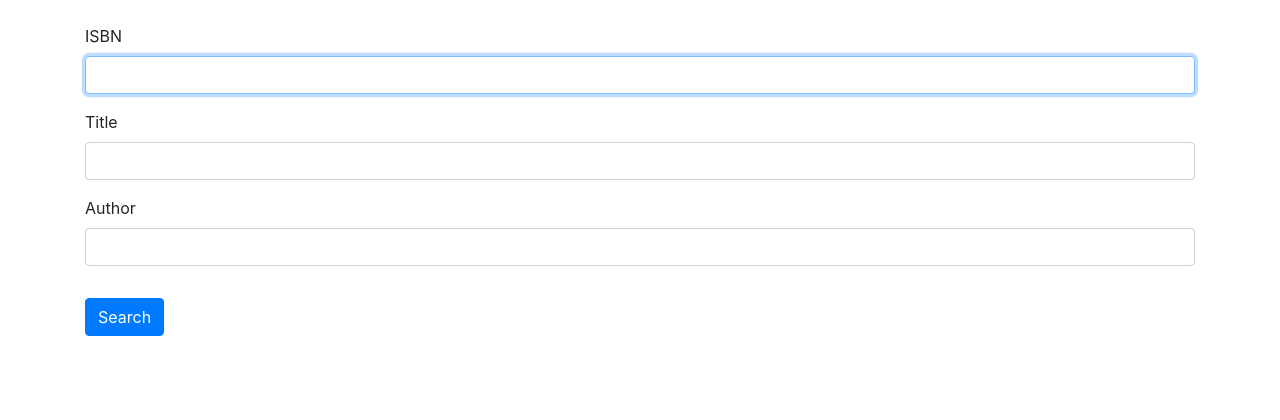
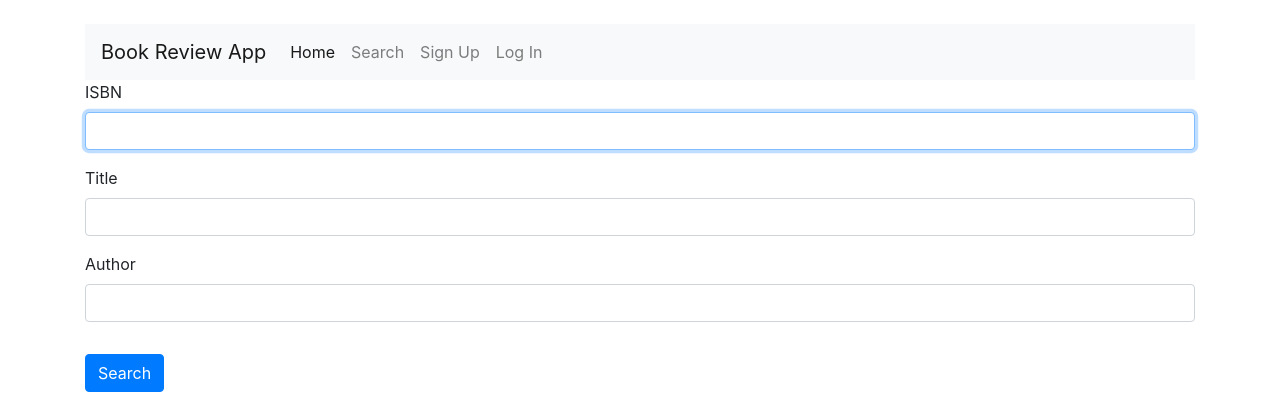
Before and after one commit to ilkeraslan/book-review-app, a Flask app: page /search in a window 1280 px wide. Shown: the top 420 px of the page. Run offline with Flask 2, Linux system fonts and the light colour scheme; the visitor is signed in with stand-in values (Sample User, id 1); some libraries are stand-ins or nearby versions.

Commit message:
Completed project. Added navbar and showing comments from users.

```diff
--- a/application.py
+++ b/application.py
@@ -9,7 +9,7 @@ from sqlalchemy.orm import scoped_session, sessionmaker
 from werkzeug.exceptions import default_exceptions
 from werkzeug.security import check_password_hash, generate_password_hash
 
-from helpers import login_required, get_book, userHasCommented
+from helpers import login_required, get_book, userHasCommented, get_reviews
 
 
 app = Flask(__name__)
@@ -193,21 +193,20 @@ def search():
 
 @app.route('/book/<isbn_num>', methods=['GET', 'POST'])
 def book(isbn_num):
-
-    # Use helper function `get_book()` to store results in book
-    book = get_book(isbn_num)
-
-    # Use Goodreads API https://www.goodreads.com/api
-    goodreads_response = requests.get("https://www.goodreads.com/book/review_counts.json", params={"key": goodreads_key, "isbns": isbn_num})
-    goodreads_json = (goodreads_response.json()['books'][0])
-
     # User reached route via POST
     if request.method == 'POST':
 
+        # Use helper function `get_book()` to store results in book
+        book = get_book(isbn_num)
+
+        # Use Goodreads API https://www.goodreads.com/api
+        goodreads_response = requests.get("https://www.goodreads.com/book/review_counts.json", params={"key": goodreads_key, "isbns": isbn_num})
+        goodreads_json = (goodreads_response.json()['books'][0])
+
         # Use helper function `get_reviews()` to store review results of that book
-        # TODO
-        # reviews = get_reviews(isbn_num)
+        reviews = get_reviews(isbn_num)
 
+        # Get corresponding fields from 'search form'
         numRating = request.form.get('reviewStar')
         textRating = request.form.get('reviewText')
         if (numRating is not None or textRating is not None):
@@ -218,7 +217,7 @@ def book(isbn_num):
             else:
                 numRating = int(numRating)
 
-            # Get isbn and user_id
+            # Verify that user has logged in
             if (session['user_id'] is None):
                 print("You have to log in to submit a review")
                 return redirect(url_for('login'))
@@ -227,9 +226,7 @@ def book(isbn_num):
 
             # Check user_id from the database to ensure that user has not submitted another review for that book
             hasCommented = userHasCommented(user_id, isbn_num)
-            print(hasCommented)
             if (hasCommented is True):
-                print("You have already submitted a comment for that book!")
                 flash("You have already submitted a comment for that book!")
                 return redirect(url_for('search'))
             else:
@@ -239,7 +236,7 @@ def book(isbn_num):
                 db.close()
                 # Give feedback to user
                 flash("Submitted your comment!")
-        return render_template('book.html', isbn_num=isbn_num, book=book, book_json=goodreads_json)
+        return render_template('book.html', isbn_num=isbn_num, book=book, book_json=goodreads_json, reviews=reviews)
     else:
         flash("GET Method Not Allowed!")
         return redirect(url_for('search'))
--- a/helpers.py
+++ b/helpers.py
@@ -51,10 +51,55 @@ def get_book(isbn_num):
     return book
 
 
+#Helper function to verify if a user has commented on a book or not
 def userHasCommented(user_id, isbn_num):
+    """
+    Verifies if a user has commented on a book or not.
+    Accepts the id of that user and the isbn number of that book.
+    Returns boolean (true/false)
+    """
     row = db.execute('SELECT * FROM reviews WHERE (isbn = :isbn) AND  (user_id = :user_id)', {"isbn": isbn_num, "user_id": user_id}).fetchall()
 
     if len(row) == 0:
         return False
     else:
         return True
+
+
+# Helper function to get reviews for a specific book
+def get_reviews(isbn_num):
+    """
+    Gets reviews of a book and returns as a dict object
+    """
+    rows = db.execute('SELECT * FROM reviews WHERE (isbn = :isbn)', {"isbn": isbn_num}).fetchall()
+    reviews = []
+
+    # If no review exists, return None
+    if len(rows) == 0:
+        return None
+    else:
+        # Push it to list with a foreach loop
+        for row in rows:
+            reviews.append({
+                'review_id': row.review_id,
+                'isbn': row.isbn,
+                'user_id': row.user_id,
+                'username': get_username(row.user_id),
+                'rating': row.rating,
+                'text_review': row.text_review,
+            })
+        return reviews
+
+
+# Helper function to get username
+def get_username(user_id):
+    """
+    Returns username from db
+    """
+    row = db.execute('SELECT * FROM users WHERE user_id = :user_id', {"user_id": user_id}).fetchone()
+    if len(row) is 0:
+         username = 'No such user!'
+         return username
+    else:
+        username = row.username
+        return username
--- a/templates/layout.html
+++ b/templates/layout.html
@@ -8,8 +8,9 @@
     <link rel="stylesheet" href="https://stackpath.bootstrapcdn.com/bootstrap/4.1.3/css/bootstrap.min.css" integrity="sha384-MCw98/SFnGE8fJT3GXwEOngsV7Zt27NXFoaoApmYm81iuXoPkFOJwJ8ERdknLPMO" crossorigin="anonymous">
 
     <!-- Bootstrap and JQuery script libraries -->
-    <script src="https://maxcdn.bootstrapcdn.com/bootstrap/4.0.0-beta.2/js/bootstrap.min.js"></script>
-    <script src="https://code.jquery.com/jquery-3.1.1.min.js"></script>
+    <script src="https://code.jquery.com/jquery-3.3.1.slim.min.js" integrity="sha384-q8i/X+965DzO0rT7abK41JStQIAqVgRVzpbzo5smXKp4YfRvH+8abtTE1Pi6jizo" crossorigin="anonymous"></script>
+    <script src="https://cdnjs.cloudflare.com/ajax/libs/popper.js/1.14.3/umd/popper.min.js" integrity="sha384-ZMP7rVo3mIykV+2+9J3UJ46jBk0WLaUAdn689aCwoqbBJiSnjAK/l8WvCWPIPm49" crossorigin="anonymous"></script>
+    <script src="https://stackpath.bootstrapcdn.com/bootstrap/4.1.3/js/bootstrap.min.js" integrity="sha384-ChfqqxuZUCnJSK3+MXmPNIyE6ZbWh2IMqE241rYiqJxyMiZ6OW/JmZQ5stwEULTy" crossorigin="anonymous"></script>
 
     <!-- App's own JavaScript -->
     <script src="/static/scripts.js"></script>
@@ -28,6 +29,32 @@
     {% endif %}
 
     <main class="container pt-4">
+      <!-- Navbar -->
+      <nav class="navbar sticky-top navbar-expand-lg navbar-light bg-light">
+        <a class="navbar-brand" href="/">Book Review App</a>
+        <button class="navbar-toggler" type="button" data-toggle="collapse" data-target="#navbarSupportedContent" aria-controls="navbarSupportedContent" aria-expanded="false" aria-label="Toggle navigation">
+          <span class="navbar-toggler-icon"></span>
+        </button>
+
+        <div class="collapse navbar-collapse" id="navbarSupportedContent">
+         <ul class="navbar-nav mr-auto">
+           <li class="nav-item active">
+             <a class="nav-link" href="/">Home <span class="sr-only">(current)</span></a>
+           </li>
+           <li class="nav-item">
+             <a class="nav-link" href="/search">Search</a>
+           </li>
+           <li class="nav-item">
+             <a class="nav-link" href="/register">Sign Up</a>
+           </li>
+           <li class="nav-item">
+             <a class="nav-link" href="/login">Log In</a>
+           </li>
+         </ul>
+       </div>
+      </nav>
+
+      <!-- Main content -->
       {% block main %}{% endblock %}
     </main>
 
--- a/templates/search.html
+++ b/templates/search.html
@@ -24,9 +24,9 @@
   <div class="">
     <ul>
       {% for bookQueryResult in bookQueryResults %}
-        {% for key, val in bookQueryResult.items() %}
-          <li>{{ key }}: {{ val }}</li>
-        {% endfor %}
+          <li>ISBN: {{ bookQueryResult['isbnResult'] }}</li>
+          <li>Title: {{ bookQueryResult['titleResult'] }}</li>
+          <li>Author: {{ bookQueryResult['authorResult'] }}</li>
         <!-- Button to redirect user to book page -->
         <!-- Passes isbn number as argument via POST request -->
         <form action="{{ url_for('book', isbn_num = bookQueryResult['isbnResult']) }}" method="post">
```
Also changed, not shown: templates/book.html (+23 -6 lines).
